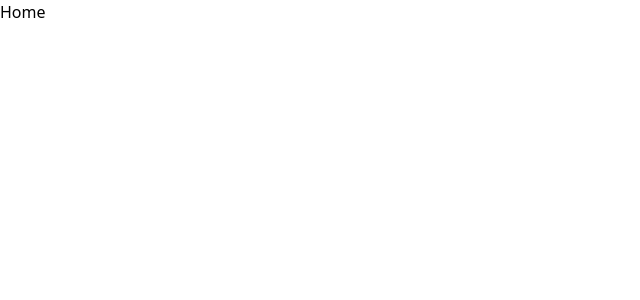
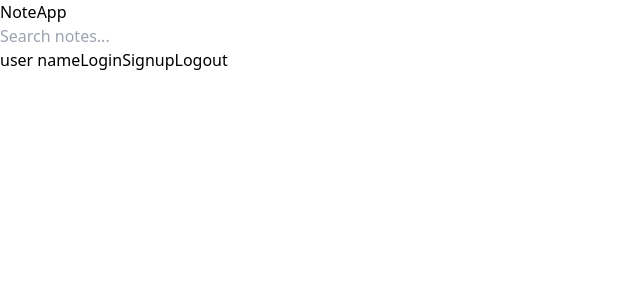
Before and after one commit to sanjoydasjoy/SyncScribe, a React (Vite) app in the folder frontend/: page / in a window 1280 px wide. Shown: the top 300 px of the page, without its empty margins (0-640 px from the left). Built offline with nearby package versions, Linux system fonts and the light colour scheme.

Commit message:
Update Home.jsx

```diff
--- a/frontend/src/pages/Home.jsx
+++ b/frontend/src/pages/Home.jsx
@@ -1,8 +1,11 @@
 import React from 'react'
+import Navbar from '../components/Navbar'
 
 const Home = () => {
   return (
-    <div>Home</div>
+    <div>
+      <Navbar />
+    </div>
   )
 }
 
```
